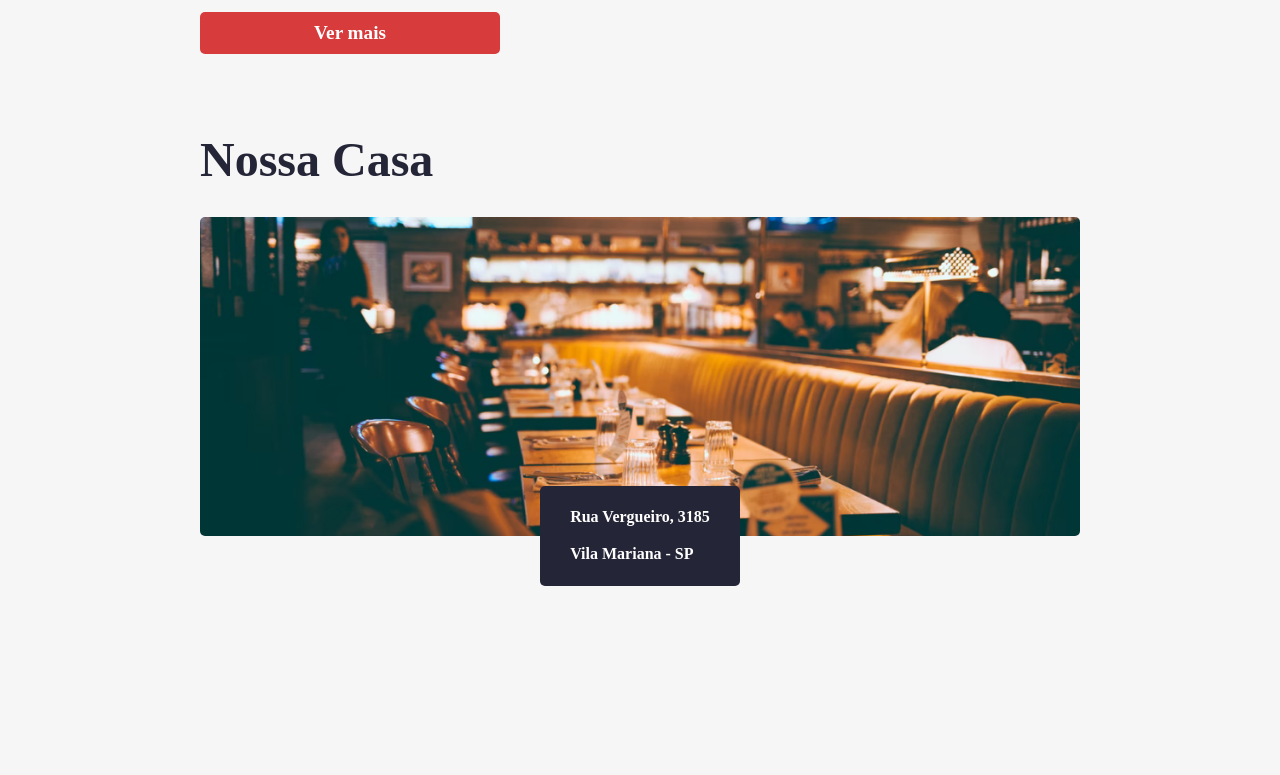
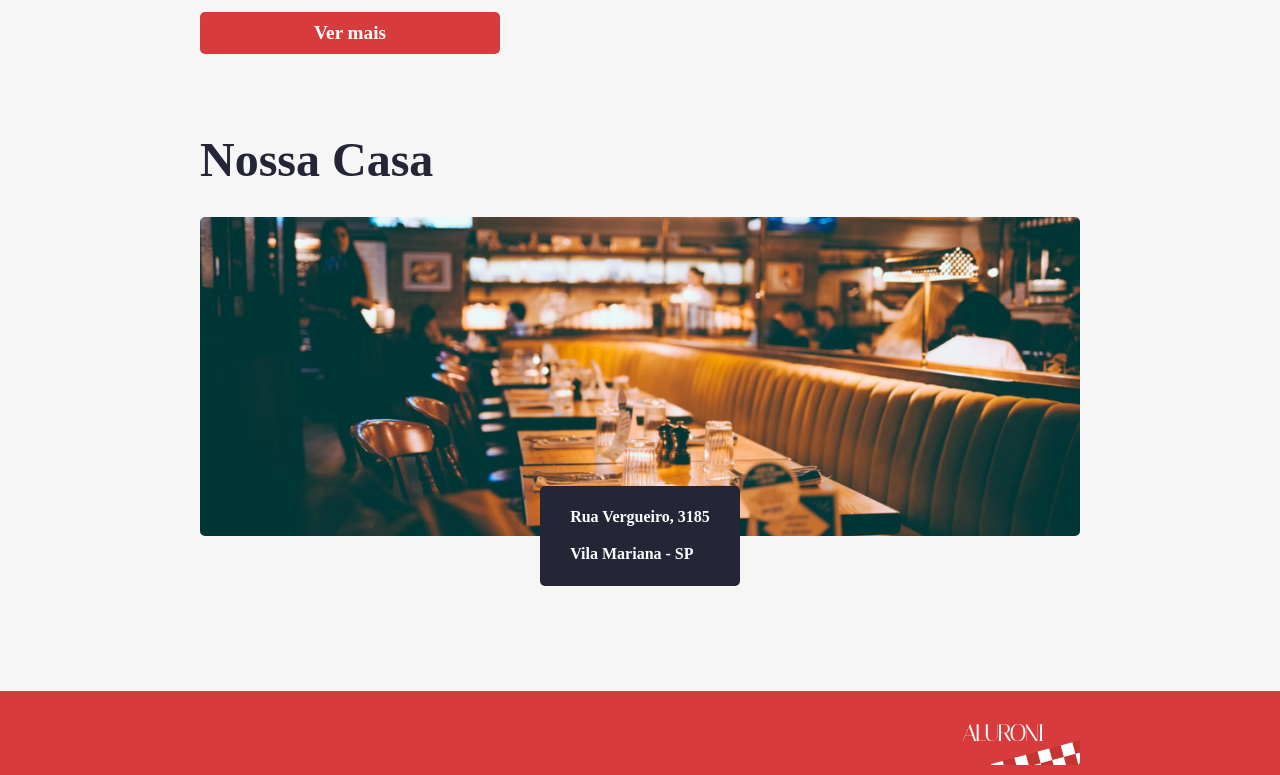
Before and after one commit to Mackenzzy/ts-aluroni, a React (Create React App) app: page / in a window 1280 px wide. Shown: the part 1176-1951 px from the top of the page. Before the commit the page ends 1867 px from the top, so only its background shows below. Built offline with nearby package versions, Linux system fonts and the light colour scheme; a web font is replaced by a local one.

Commit message:
Footer adicionado

```diff
--- /dev/null
+++ b/src/components/Footer/Footer.module.scss
@@ -0,0 +1,17 @@
+@import "styles/variaveis";
+@import "styles/breakpoints";
+.footer {
+  background-color: $red;
+  display: flex;
+  justify-content: flex-end;
+  padding: 10px $padding-horizontal;
+  @media (max-width: $desktop_xsm) {
+  padding: 10px $padding-horizontal-mobile;
+  }
+  @media (min-width: $desktop_xsm) and (max-width: $desktop_sm) {
+  padding: 10px $padding-horizontal-sm;
+  }
+  @media (min-width: $desktop_sm) and (max-width: $desktop_md) {
+  padding: 10px $padding-horizontal-md;
+  }
+}
--- /dev/null
+++ b/src/components/Footer/index.tsx
@@ -0,0 +1,9 @@
+import styles from './Footer.module.scss';
+import {ReactComponent as Logo} from '../../assets/logo.svg';
+export default function Footer() {
+    return (
+        <footer className={styles.footer}>
+            <Logo/>
+        </footer>
+    )
+}
--- a/src/routes.js
+++ b/src/routes.js
@@ -1,4 +1,5 @@
 import Cabecalho from "components/Cabecalho";
+import Footer from "components/Footer";
 import Menu from "components/Menu";
 import Cardapio from "pages/Cardapio";
 import Inicio from "pages/Inicio";
@@ -16,9 +17,8 @@
                         <Route path='cardapio' element={<Cardapio/>}/>
                         <Route path='sobre' element={<Sobre/>}/>
                     </Route>
-
-
                 </Routes>
+                <Footer/>
             </Router>
         </main>
     );
```
